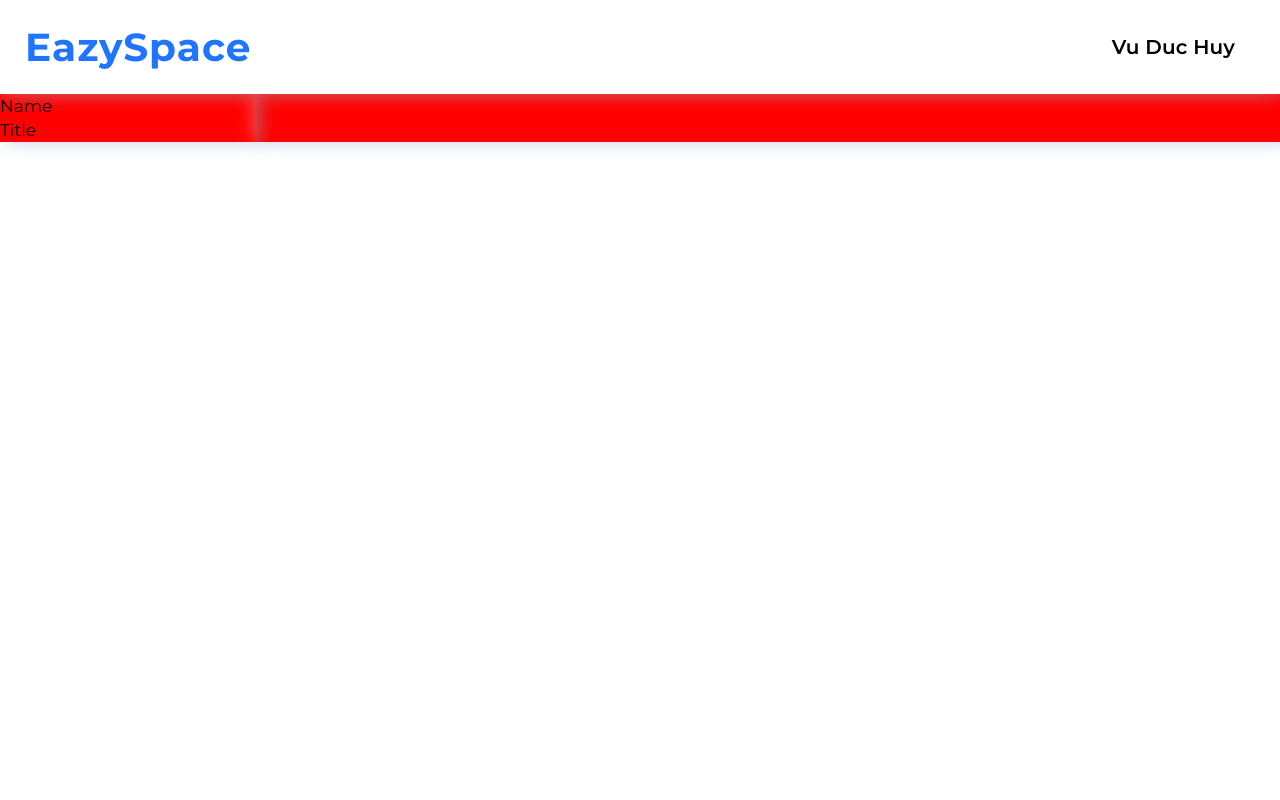
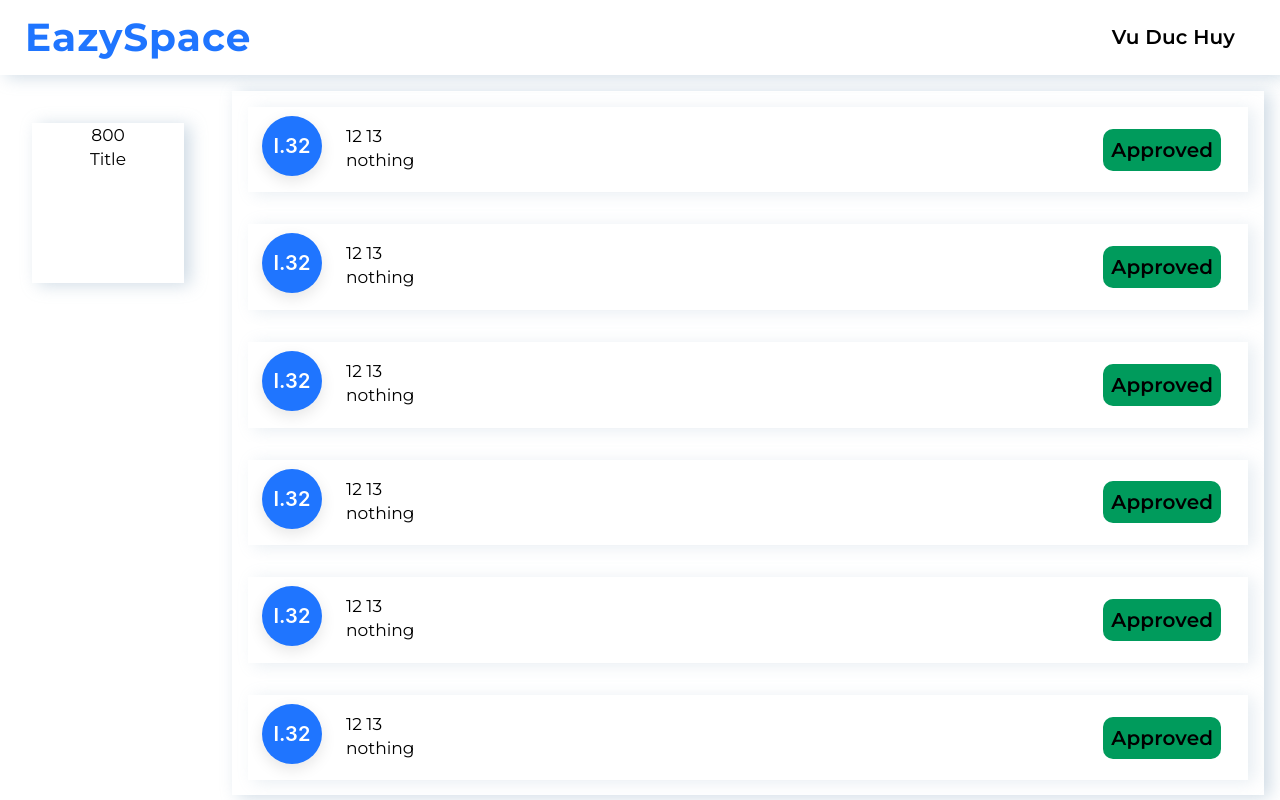
Before and after one commit to Eazyspace/frontend, a React (Create React App) app: page / in a window 1280 px wide. Built offline with nearby package versions, Linux system fonts and the light colour scheme.

Commit message:
DoneProfileScreen

```diff
--- a/package.json
+++ b/package.json
@@ -17,6 +17,7 @@
     "react-dom": "^17.0.2",
     "react-router-dom": "^6.2.2",
     "react-scripts": "5.0.0",
+    "reactjs-popup": "^2.0.5",
     "styled-components": "^5.3.5",
     "web-vitals": "^2.1.4"
   },
--- /dev/null
+++ b/src/components/ModalPopup.js
@@ -0,0 +1,63 @@
+import { Typography } from '@mui/material'
+import React, { Component } from 'react'
+import styled from 'styled-components'
+import { ezShadow2_high, ezShadow2_low } from '../utils/shadows'
+import ProfileAvatar from './ProfileAvatar'
+import { Boundbox } from './ProfileInfo'
+import RoomAvatar from './RoomAvatar'
+import useWindowDimensions from "../components/Windowdimension"
+import { ezBlue,ezGreen } from "../utils/colors";
+const Pop=styled.div`
+    box-shadow: ${ezShadow2_high};
+    border-radius: 10px;
+    background-color: white;
+    width: ${props => props.contents}px; ;
+`
+const Row=styled.div`
+    justify-content: space-between;
+    display: flex;
+    flex-direction: row;
+    height:${(props) => (props.variant == "header" ? 'auto': '70px' )}; ;
+    border-bottom: ${(props) => (props.variant == "header" ? 'none' : 'solid')} #808080;
+    align-items: center;
+`
+
+const ModalPopup=()=>{
+    const { height, width } = useWindowDimensions();
+    return(
+      <Pop contents={width*0.4}>
+          <div style={{display:'flex',flexDirection:'column',margin:'2rem'}}>
+             <Row variant="header">
+                <div style={{margin:'0.5rem'}}><ProfileAvatar></ProfileAvatar></div>
+                <Boundbox variant="status"><Typography variant='h5'margin={'0.5rem'} >Approved</Typography></Boundbox>
+                <div style={{margin:'0.5rem'}}><RoomAvatar roomId={32} ></RoomAvatar></div>
+             </Row>
+             <div style={{display:'flex',flexDirection:'column',background:ezGreen,borderRadius:'10px',marginBottom:'2rem',marginTop:'2rem'}}>
+                <Typography variant='h4' margin={'0.5rem'}>Response note</Typography>
+                <Typography variant='h5' margin={'0.5rem'}>Lorem ipsum dolor sit amet, consectetur adipiscing elit. Praesent ornare malesuada luctus. Donec sed aliquet urna.</Typography>
+             </div>
+             <Row>
+               <Typography color={'#808080'}>Date</Typography>
+               <Typography color={'#808080'}>Friday, 1/4/2022</Typography>
+             </Row>
+             <Row>
+               <Typography color={'#808080'}>Time</Typography>
+               <Typography color={'#808080'}>1:49 - 2:49 PM</Typography>
+             </Row>
+             <Row>
+               <Typography color={'#808080'}>Event Name</Typography>
+               <Typography color={'#808080'}>Dawn of the Wibus</Typography>
+             </Row>
+             <Row>
+               <Typography color={'#808080'}>Organization</Typography>
+               <Typography color={'#808080'}>Wibu tra hinh</Typography>
+             </Row>
+             <div style={{display:'flex',flexDirection:'column',marginBottom:'2rem',marginTop:'2rem'}}>
+                <Typography variant='h4' margin={'0.5rem'}>Response note</Typography>
+                <Typography variant='h5' margin={'0.5rem'}>Lorem ipsum dolor sit amet, consectetur adipiscing elit. Praesent ornare malesuada luctus. Donec sed aliquet urna.</Typography>
+             </div>
+          </div>
+      </Pop>
+    )
+}
+export default ModalPopup;
--- /dev/null
+++ b/src/components/ProfileInfo.js
@@ -0,0 +1,131 @@
+import { Typography} from '@mui/material'
+import React, { Component,useState } from 'react'
+import styled from 'styled-components'
+import { ezShadow2_high, ezShadow2_low } from '../utils/shadows'
+import "../utils/hideScrollbar.css";
+import "../utils/Animation.css";
+import { ezBlue,ezGreen } from "../utils/colors";
+import Popup from "reactjs-popup";
+import ModalPopup from './ModalPopup';
+import zIndex from '@mui/material/styles/zIndex';
+import RoomAvatar from './RoomAvatar';
+const Bigbox=styled.div`
+     box-shadow: ${ezShadow2_high};
+     overflow: scroll;
+     display:flex;
+     flex-direction: column;
+     margin-top: 1rem;
+     margin-left: 1rem;
+     margin-right: 1rem;
+`
+const FlatList=styled.button`
+     box-shadow: ${ezShadow2_low};
+     display:flex;
+     flex-direction: row;
+     justify-content: space-between;
+     background: fixed;
+     border: none;
+     margin:1rem;
+`
+export const Boundbox=styled.div`
+     border-radius: ${(props) => (props.variant == "status" ? '10px' : '50%')};
+     background:${(props) => (props.variant == "status" ? ezGreen : ezBlue)};
+     margin: ${(props) => (props.variant == "status" ? '1.3rem' : '0.5rem')};
+
+`
+var domain=[
+    {
+        roomId:32,
+        startDate:12,
+        endDate:13,
+        Description:"nothing",
+        status:"Approved",
+    },
+    {
+        roomId:32,
+        startDate:12,
+        endDate:13,
+        Description:"nothing",
+        status:"Approved",
+    },
+    {
+        roomId:32,
+        startDate:12,
+        endDate:13,
+        Description:"nothing",
+        status:"Approved",
+    },
+    {
+        roomId:32,
+        startDate:12,
+        endDate:13,
+        Description:"nothing",
+        status:"Approved",
+    },
+    {
+        roomId:32,
+        startDate:12,
+        endDate:13,
+        Description:"nothing",
+        status:"Approved",
+    },
+    {
+        roomId:32,
+        startDate:12,
+        endDate:13,
+        Description:"nothing",
+        status:"Approved",
+    },
+    {
+        roomId:32,
+        startDate:12,
+        endDate:13,
+        Description:"nothing",
+        status:"Approved",
+    },
+    {
+        roomId:32,
+        startDate:12,
+        endDate:13,
+        Description:"nothing",
+        status:"Approved",
+    },
+    {
+        roomId:32,
+        startDate:12,
+        endDate:13,
+        Description:"nothing",
+        status:"Approved",
+    }
+]
+
+const ProfileInfo=()=>{
+    const [showpopUp, setPopUp] = useState(false);
+    const showPopUp=(state)=>{
+        setPopUp(state)
+    }
+
+    return(
+
+        <Bigbox className='example'>
+          {
+              domain.map((line)=>(
+                  <FlatList onClick={() => showPopUp(true)}>
+                      <div style={{margin:'0.5rem'}}><RoomAvatar roomId={line.roomId}></RoomAvatar></div>
+                     <div style={{display:'flex',flexDirection:'column',flex:'4',margin:'1rem'}}>
+                         <Typography textAlign={'start'}>{line.startDate+" "+line.endDate}</Typography>
+                         <Typography textAlign={'start'}>{line.Description}</Typography>
+                     </div>
+                     <Boundbox variant="status"><Typography variant='h5'margin={'0.5rem'} >{line.status}</Typography></Boundbox>
+                  </FlatList>
+              ))
+          }
+           <Popup modal open={showpopUp} onClose={() => showPopUp(false)} overlayStyle={ {background: "rgba(0,0,0,0.1)",zIndex:1100}} className='popup-content' display='block'>
+             <ModalPopup/>
+           </Popup>
+        </Bigbox>
+
+    )
+
+}
+export default ProfileInfo;
--- a/src/screens/HomeScreen.styled.js
+++ b/src/screens/HomeScreen.styled.js
@@ -4,7 +4,6 @@ import { ezBlack, ezBlue } from "../utils/colors";
 import { ezShadow2_high, ezShadow2_low } from "../utils/shadows";
 export const Navbar = styled.nav`
   background: white;
-  height: 70px;
   display: flex;
   justify-content: space-between;
   align-items: center;
@@ -46,8 +45,7 @@ export const HomeView = styled.div`
 export const Content = styled.div`
   display: flex;
   flex-direction: row;
-  height: ;
-  background: #ff0000;
+  height: ${props => props.contents}px; ;
 `;
 //   height: 900px;
 
--- a/src/screens/ProfileScreen.js
+++ b/src/screens/ProfileScreen.js
@@ -1,28 +1,30 @@
 import { Typography } from "@mui/material";
 import React from "react";
 import { Navbar,HomeLogo, HomeView, FloorBtn, Content } from "./HomeScreen.styled";
-import { ProfileInfo, ProfileTab } from "./ProfileScreen.styled";
+import { ProfileInf, ProfileTab } from "./ProfileScreen.styled";
 import useWindowDimensions from "../components/Windowdimension"
+import ProfileInfo from "../components/ProfileInfo"
 
 
 const ProfileScreen=()=>{
-    const { wheight, wwidth } = useWindowDimensions();
+    const { height, width } = useWindowDimensions();
+    console.log(height);
     return(
       <HomeView>
-          <Navbar>
+          <Navbar contents={height*0.1}>
               <HomeLogo variant="h2">EazySpace</HomeLogo>
               <FloorBtn>
                   <Typography variant="h5" >Vu Duc Huy</Typography>
               </FloorBtn>
           </Navbar>
-          <Content >
-              <ProfileTab hValue={wheight}>
-                  <Typography>Name</Typography>
-                  <Typography>Title</Typography>
+          <Content contents={height*0.9} >
+              <ProfileTab contents={height*0.2}>
+                  <Typography textAlign={'center'}>{height}</Typography>
+                  <Typography textAlign={'center'}>Title</Typography>
               </ProfileTab>
-              <ProfileInfo>
-
-              </ProfileInfo>
+              <ProfileInf>
+                   <ProfileInfo></ProfileInfo>
+              </ProfileInf>
 
           </Content>
 
--- a/src/screens/ProfileScreen.styled.js
+++ b/src/screens/ProfileScreen.styled.js
@@ -5,11 +5,14 @@ export const ProfileTab=styled.div`
      box-shadow: ${ezShadow2_high};
      display: flex;
      flex-direction: column;
+     height: ${props => props.contents}px;
+     margin-top:3rem;
+     margin-left:2rem;
+     margin-right:2rem;
 
 `
-export const ProfileInfo=styled.div`
-     flex:4;
-     box-shadow: ${ezShadow2_high};
+export const ProfileInf=styled.div`
+     flex:7;
      display: flex;
      flex-direction: column;
 
--- /dev/null
+++ b/src/utils/Animation.css
@@ -0,0 +1,21 @@
+
+@keyframes anvil {
+  0% {
+    transform: scale(1) translateY(0px);
+    opacity: 0;
+    box-shadow: 0 0 0 rgba(241, 241, 241, 0);
+  }
+  1% {
+    transform: scale(0.96) translateY(700px);
+    opacity: 0;
+    box-shadow: 0 0 0 rgba(241, 241, 241, 0);
+  }
+  100% {
+    transform: scale(1) translateY(0px);
+    opacity: 1;
+    box-shadow: 0 0 500px rgba(241, 241, 241, 0);
+  }
+}
+.popup-content {
+  -webkit-animation: anvil 0.3s cubic-bezier(0.38, 0.1, 0.36, 0.9) backwards;
+}
--- a/src/utils/colors.js
+++ b/src/utils/colors.js
@@ -2,3 +2,4 @@ export const ezBlue = "#1F75FF";
 export const ezGrey = "#808080";
 export const ezBlack = "#090C08";
 export const ezGreyLight = "#AEAEAE";
+export const ezGreen="#009B5C";
--- /dev/null
+++ b/src/utils/hideScrollbar.css
@@ -0,0 +1,9 @@
+.example::-webkit-scrollbar {
+  display: none;
+}
+
+/* Hide scrollbar for IE, Edge and Firefox */
+.example {
+  -ms-overflow-style: none;  /* IE and Edge */
+  scrollbar-width: none;  /* Firefox */
+}
```
Also changed, not shown: 1 other file (tests, documents, lock files or other folders).
